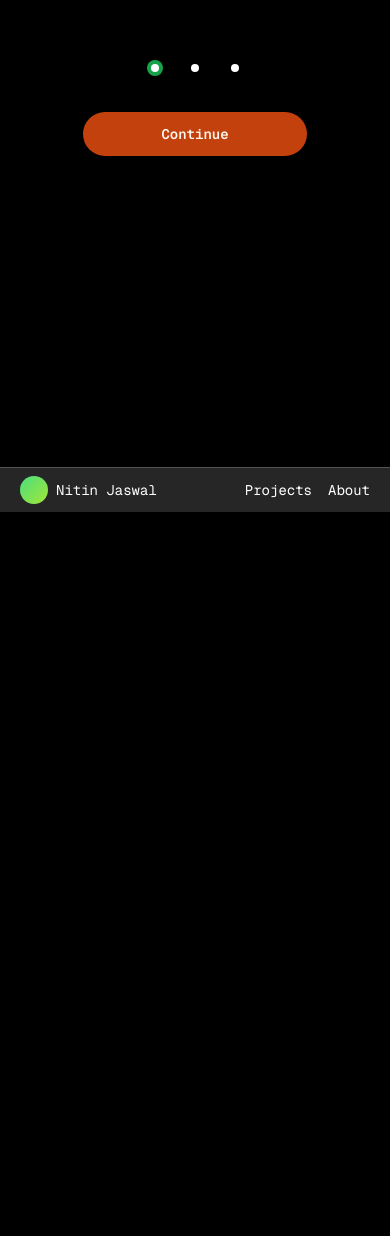
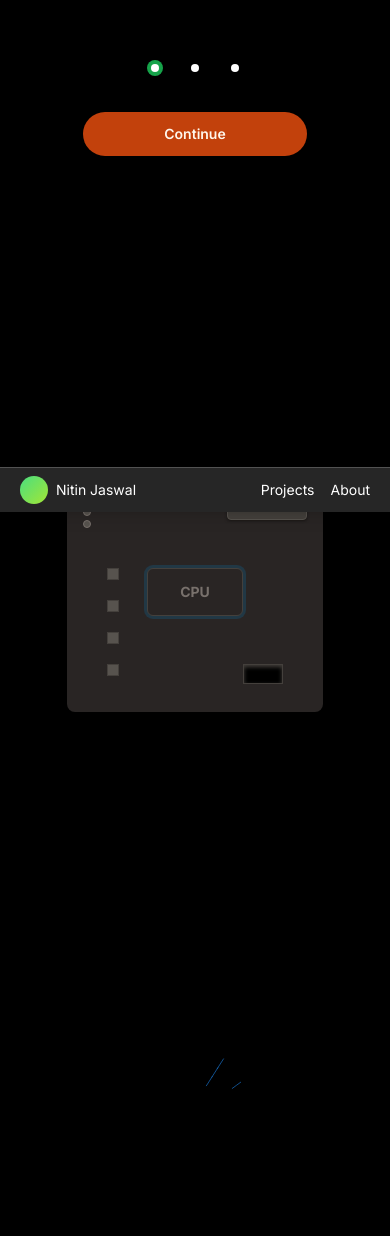
Before and after one commit to walkerthecreator/nitinjaswal, a Next.js app: page /crafts in a window 390 px wide. Shown: the part 332-1568 px from the top of the page. Before the commit the page ends 844 px from the top, so only its background shows below. Built offline with nearby package versions, Linux system fonts and the light colour scheme.

Commit message:
add photos and revamp main

```diff
--- a/src/app/crafts/page.tsx
+++ b/src/app/crafts/page.tsx
@@ -1,5 +1,11 @@
 import Craft from "@/components/crafts/stepper";
+import BackgroundLines from "@/components/crafts/background-lines";
 
 export default function CraftsPage() {
-    return <Craft />
+    return (
+    <>
+    <Craft />
+    <BackgroundLines />
+    </>
+    )
 }
--- a/src/app/layout.tsx
+++ b/src/app/layout.tsx
@@ -1,10 +1,10 @@
 import type { Metadata } from "next";
-import { GeistMono } from 'geist/font/mono';
+import { Inter } from 'next/font/google';
 import "./globals.css";
 import Nav from "@/components/Nav";
 import { Analytics } from "@vercel/analytics/react";
 
-// const inter = Inter({ subsets: ["latin"] });
+const inter = Inter({ subsets: ["latin"] });
 
 export const metadata: Metadata = {
   title: "Nitin Jaswal",
@@ -18,7 +18,7 @@ export default function RootLayout({
 }>) {
   return (
     <html lang="en">
-      <body className={ GeistMono.className + " bg-black text-white text-sm"}>
+      <body className={ inter.className + " bg-black text-white text-sm"}>
         <Nav></Nav>
         {children}
         <Analytics/>
--- a/src/app/page.tsx
+++ b/src/app/page.tsx
@@ -6,8 +6,8 @@ import { motion } from "framer-motion";
 import { ScrollArea } from "@/components/ui/scroll-area";
 import { Sparkle, Mail, Calendar, Twitter } from "lucide-react";
 import { instrumentSerif } from "@/lib/font";
-import { cn } from "@/lib/utils";``
-
+import { cn } from "@/lib/utils";
+``;
 
 const icons = [
   {
@@ -27,9 +27,9 @@ const icons = [
     title: "ReactJs",
   },
   {
-    icon : "redux.svg" ,
-    title : "Redux"
-  } ,
+    icon: "redux.svg",
+    title: "Redux",
+  },
   {
     icon: "tailwindcss.svg",
     title: "TailwindCSS",
@@ -55,36 +55,36 @@ const icons = [
     title: "PostgreSQL",
   },
   {
-    icon : "git.svg" ,
-    title : 'Git'
-  }
+    icon: "git.svg",
+    title: "Git",
+  },
 ];
 
 const workExperiences = [
   {
-    title : "Freelance Fullstack Developer",
-    date : "March, 2025 - Present",
+    title: "Freelance Fullstack Developer",
+    date: "March, 2025 - Present",
   },
   {
     title: "Full Stack Engineer",
     date: "Sep, 2024 - March, 2025",
-    company : "Blockchain Startup",
+    company: "Blockchain Startup",
     isPresent: true,
     points: [
       "Developing a WLS to Offset carbon emissions with seamless integration.",
       "Enabled real-time updates via configurable webhooks and callback mechanisms.",
-      "Architect solution with rate-limiting, caching, and auto-scaling mechanisms."
-    ]
+      "Architect solution with rate-limiting, caching, and auto-scaling mechanisms.",
+    ],
   },
   {
     title: "Full Stack Engineer",
     date: "June, 2023 - June, 2024",
-    company : "Service Based",
+    company: "Service Based",
     points: [
       'Built an <span class="highlight">Image Annonation</span> tool for creating Annonations of Tractors for <span class="highlight">New Holland</span>.',
       "Utilized NodeJs, MySQL and FabricJs as the core tech stack.",
-      "Assisted in the building and integrated a real-time monitoring system using Node.Js and WebSockets."
-    ]
+      "Assisted in the building and integrated a real-time monitoring system using Node.Js and WebSockets.",
+    ],
   },
   {
     title: "Frontend Developer Intern",
@@ -92,13 +92,13 @@ const workExperiences = [
     points: [
       "Revamped UI and Improved UX for Various Client Web Apps",
       "Contributed to web apps involving JavaScript, jQuery, CSS,HTML and MySQL.",
-      "Implemented backend functionalities, gaining hands-on experience in Node.js along with Express.js."
-    ]
+      "Implemented backend functionalities, gaining hands-on experience in Node.js along with Express.js.",
+    ],
   },
   {
-    title : "Freelance Frontend Developer",
-    date : "June, 2022 - Nov, 2023"
-  }
+    title: "Freelance Frontend Developer",
+    date: "June, 2022 - Nov, 2023",
+  },
 ];
 
 export default function Home() {
@@ -107,8 +107,6 @@ export default function Home() {
     <>
       <div className="min-w-screen min-h-screen px-2">
         <ScrollArea className="h-[calc(100vh-3rem)]">
-
-
           <motion.img
             src="/images/space.png"
             alt="landscape"
@@ -124,75 +122,145 @@ export default function Home() {
                 rotate: {
                   duration: 10,
                   ease: "linear",
-                repeat: Infinity
-              }
-            }
+                  repeat: Infinity,
+                },
+              },
             }}
           />
 
-        <section className="flex flex-col justify-evenly -translate-y-10 items-center min-h-screen w-11/12  md:w-3/5 mx-auto">
+          <section className="flex flex-col max-w-2xl  items-start justify-start pt-40 gap-4 min-h-screen w-11/12  md:w-3/5 mx-auto">
             <motion.h1
               initial={{ y: 10, opacity: 0, filter: "blur(10px)" }}
               animate={{ y: 0, opacity: 1, filter: "blur(0px)" }}
               transition={{ duration: 0.4, ease: "easeOut" }}
-            className="w-full max-w-lg"
+              className={`text-4xl text-left font-semibold ${instrumentSerif.className}`}
             >
-            Hi, I&apos;m Nitin Jaswal, a Software / Fullstack Engineer who&apos;s passionate about building products and experiences
+              Nitin Jaswal
             </motion.h1>
+            <motion.h1
+              initial={{ y: 10, opacity: 0, filter: "blur(10px)" }}
+              animate={{ y: 0, opacity: 0.9, filter: "blur(0px)" }}
+              transition={{ duration: 0.4, ease: "easeOut" }}
+              className="w-full text-start leading-relaxed "
+            >
+              a Software / Fullstack Engineer passionate about crafting
+              meaningful products and user experiences. Lately, I&apos;ve been
+              diving deeper into app development and exploring the exciting
+              world of Generative AI. Always learning, always building — trying
+              to live up to the word <span className="italic">engineer</span>.
+            </motion.h1>
+
+            <div className="flex items-center justify-center gap-4 mt-10">
+              <motion.img
+                initial={{ y: 30, opacity: 0, filter: "blur(10px)" }}
+                animate={{ y: 0, opacity: 1, filter: "blur(0px) saturate(0) contrast(1.2) brightness(0.8)" }}
+                transition={{ duration: 0.5, ease: "easeOut" }}
+                src="/images/nitin-0.jpeg"
+                alt="Nitin Jaswal"
+                width={200}
+                height={200}
+                className="h-52 w-56 rounded-md object-cover ring ring-stone-800 border border-stone-700 saturate-0 "
+              />
+              <motion.img
+                initial={{ y: 30, opacity: 0, filter: "blur(10px)" }}
+                animate={{ y: 0, opacity: 1, filter: "blur(0px) saturate(0)" }}
+                transition={{ duration: 0.5, ease: "easeOut" }}
+                src="/images/nitin-second.jpg"
+                alt="Nitin Jaswal"
+                width={200}
+                height={200}
+                className="h-52 w-56 rounded-md  object-cover border ring ring-stone-800 border-stone-600 saturate-0 "
+              />
+              <motion.img
+                initial={{ y: 30, opacity: 0, filter: "blur(10px)" }}
+                animate={{ y: 0, opacity: 1, filter: "blur(0px) saturate(0)" }}
+                transition={{ duration: 0.5, ease: "easeOut" }}
+                src="/images/nitin-third.jpg"
+                alt="Nitin Jaswal"
+                width={200}
+                height={200}
+                className="h-52 w-56  rounded-md object-cover border ring ring-stone-800 border-stone-600 saturate-0 "
+              />
+            </div>
           </section>
 
-        <section className="min-h-screen min-w-screen flex items-center justify-center">
+          <section className="min-w-screen flex items-center justify-center min-h-screen">
             <div className="max-w-xl md:max-w-3xl w-full mx-auto">
               <div className="w-full py-4">
-                <h1 className={`${instrumentSerif.className} text-3xl mb-20 text-center`}>Timeline</h1>
+                <h1
+                  className={`${instrumentSerif.className} text-3xl mb-20 text-center`}
+                >
+                  Timeline
+                </h1>
                 <div className="space-y-8 mx-4">
-                  {
-                    workExperiences.map((work , index) => (
-                      <div className="flex flex-col md:flex-row justify-between items-start md:items-center gap-1 md:gap-3" key={index}>
+                  {workExperiences.map((work, index) => (
+                    <div
+                      className="flex flex-col md:flex-row justify-between items-start md:items-center gap-1 md:gap-3"
+                      key={index}
+                    >
                       <div className="text-neutral-400">{work.date}</div>
                       <div className="border border-dashed border-neutral-700 flex-1 hidden md:block" />
                       <div className="flex items-center gap-2">
                         {work.title}
-                          {
-                            work.company && (
-                              <span className="text-neutral-400">({work.company})</span>
-                            )
-                          }
+                        {work.company && (
+                          <span className="text-neutral-400">
+                            ({work.company})
+                          </span>
+                        )}
                       </div>
                     </div>
-                    ))
-                  }
+                  ))}
                 </div>
               </div>
             </div>
           </section>
 
-
-        <section className="max-w-xl mx-auto min-h-screen flex flex-col gap-10 items-center justify-center">
-          <h1 className={`text-3xl ${instrumentSerif.className}`}>Tech Cloud</h1>
+          <section className="max-w-xl mx-auto flex flex-col gap-10 items-center h-screen justify-center">
+            <h1 className={`text-3xl ${instrumentSerif.className}`}>
+              Tech Cloud
+            </h1>
             <div className="grid grid-cols-4 gap-8">
-            {icons.map((item , index) => (
-              <div key={index} className="flex flex-col items-center gap-2 group">
-                <Image width={48} height={48} src={item.icon} alt={item.title} className="h-12 w-12 saturate-0 invert " />
-                <span className="text-xs opacity-0 group-hover:opacity-100 transition-opacity">{item.title}</span>
+              {icons.map((item, index) => (
+                <div
+                  key={index}
+                  className="flex flex-col items-center gap-2 group"
+                >
+                  <Image
+                    width={48}
+                    height={48}
+                    src={item.icon}
+                    alt={item.title}
+                    className="h-12 w-12 saturate-0 invert "
+                  />
+                  <span className="text-xs opacity-0 group-hover:opacity-100 transition-opacity">
+                    {item.title}
+                  </span>
                 </div>
               ))}
-
             </div>
           </section>
-
 
           <section className="max-w-4xl mx-auto h-96 md:min-h-screen flex rounded-xl flex-col gap-10 items-center justify-center">
             <div className="w-full relative grid md:grid-cols-2 rounded-xl overflow-hidden">
               <div
-            className={cn("bg-neutral-800 p-6 flex flex-col items-center justify-center gap-4" , isContactOpen && "max-sm:h-[400px] max-sm:pb-40")}>
-  <h2 className={`${instrumentSerif.className} font-bold text-4xl`}>Let&apos;s build your Next Big Idea</h2>
+                className={cn(
+                  "bg-neutral-800 p-6 flex flex-col items-center justify-center gap-4",
+                  isContactOpen && "max-sm:h-[400px] max-sm:pb-40"
+                )}
+              >
+                <h2
+                  className={`${instrumentSerif.className} font-bold text-4xl`}
+                >
+                  Let&apos;s build your Next Big Idea
+                </h2>
 
                 <div className="relative w-full">
                   <motion.button
                     onClick={() => setIsContactOpen(!isContactOpen)}
-      className="w-full bg-white text-primary p-3 rounded-xl flex items-center mt-4 justify-center gap-2 ring ring-neutral-600">
-      <Sparkle className="h-4 w-4" />Get in Touch
+                    className="w-full bg-white text-primary p-3 rounded-xl flex items-center mt-4 justify-center gap-2 ring ring-neutral-600"
+                  >
+                    <Sparkle className="h-4 w-4" />
+                    Get in Touch
                   </motion.button>
 
                   {isContactOpen && (
@@ -202,8 +270,8 @@ export default function Home() {
                           className="flex flex-col justify-center gap-2 w-full absolute left-0 right-0"
                           initial={{ opacity: 1 }}
                           animate={{ opacity: 1 }}
-            exit={{ opacity: 0 }}>
-
+                          exit={{ opacity: 0 }}
+                        >
                           <motion.a
                             initial={{ y: -20, opacity: 0 }}
                             animate={{ y: 0, opacity: 1 }}
@@ -212,7 +280,8 @@ export default function Home() {
                             href="https://twitter.com/nitinjaswal26"
                             target="_blank"
                             rel="noopener noreferrer"
-              className="bg-neutral-700 hover:bg-neutral-600 p-3 w-full rounded-full flex gap-2 items-center justify-center z-20">
+                            className="bg-neutral-700 hover:bg-neutral-600 p-3 w-full rounded-full flex gap-2 items-center justify-center z-20"
+                          >
                             <Twitter className="h-5 w-5" />
                             twitter / X
                           </motion.a>
@@ -223,7 +292,8 @@ export default function Home() {
                             exit={{ y: -10, opacity: 0 }}
                             transition={{ duration: 0.2, delay: 0.1 }}
                             href="mailto:nitinjaswal2616@gmail.com"
-              className="bg-neutral-700 hover:bg-neutral-600 p-3 w-full rounded-full flex gap-2 items-center justify-center z-10">
+                            className="bg-neutral-700 hover:bg-neutral-600 p-3 w-full rounded-full flex gap-2 items-center justify-center z-10"
+                          >
                             <Mail className="h-5 w-5" />
                             nitinjaswal2616
                           </motion.a>
@@ -236,7 +306,8 @@ export default function Home() {
                             href="https://cal.com/nitinjaswal/30min"
                             target="_blank"
                             rel="noopener noreferrer"
-              className="bg-neutral-700 hover:bg-neutral-600 p-3 w-full rounded-full flex gap-2 items-center justify-center z-0">
+                            className="bg-neutral-700 hover:bg-neutral-600 p-3 w-full rounded-full flex gap-2 items-center justify-center z-0"
+                          >
                             <Calendar className="h-5 w-5" />
                             schedule a call
                           </motion.a>
@@ -247,11 +318,17 @@ export default function Home() {
                 </div>
 
                 <motion.div className="flex items-center gap-1">
-    <div className="bg-green-500 h-2 w-2 rounded-xl"/>
+                  <div className="bg-green-500 h-2 w-2 rounded-xl" />
                   <span className="text-xs">Open for New Oppurtuinities</span>
                 </motion.div>
               </div>
-                <Image height={500} width={700} src="/images/me.jpg" alt="landscape" className="hidden md:inline h-[500px] w-full object-cover object-top" />
+              <Image
+                height={500}
+                width={700}
+                src="/images/me.jpg"
+                alt="landscape"
+                className="hidden md:inline h-[500px] w-full object-cover object-top"
+              />
             </div>
           </section>
         </ScrollArea>
--- /dev/null
+++ b/src/components/crafts/background-lines.tsx
@@ -0,0 +1,86 @@
+"use client"
+import { motion } from "framer-motion"
+
+const lines = ["M2138 4273C3317.13 4273 4273 3317.13 4273 2138C4273 958.872 3317.13 3 2138 3C958.872 3 3 958.872 3 2138C3 3317.13 958.872 4273 2138 4273Z"
+, "M1028.01 1.49521L2.19434 1614.17"
+, "M1028.01 1.49521L2.19434 1614.17"
+, "M1028.01 1.49521L2.19434 1614.17"
+]
+
+export default function BackgroundLines(){
+    const pathVariants = {
+        initial: {
+            strokeDashoffset: 800,
+            strokeDasharray: "50 800",
+        },
+        animate: {
+            strokeDashoffset: 0 ,
+            strokeDasharray: "30 800",
+            // opacity : [0 , 1 , 1, 0 ]
+        }
+    }
+
+    return <>
+    <div className="h-screen w-screen  inset-0">
+<div className="w-full h-40 flex justify-center items-center">
+
+
+    <div className="bg-stone-800 h-60 w-64 rounded-lg relative">
+        <div className="w-2 h-2 rounded-full bg-stone-600 relative top-6 left-4 border border-stone-500" />
+        <div className="w-2 h-2 rounded-full bg-stone-600 relative top-7 left-4 border border-stone-500" />
+        <div className="w-2 h-2 rounded-full bg-stone-600 relative top-8 left-4 border border-stone-500" />
+
+        <div className="w-20 h-6 bg-stone-700 border border-stone-600 shadow shadow-stone-900 rounded absolute top-6 right-4" />
+
+
+        <div className="bg-stone-600 border border-stone-700 absolute h-3 w-3 top-24 left-10" />
+        <div className="bg-stone-600 border border-stone-700 absolute h-3 w-3 top-32 left-10" />
+        <div className="bg-stone-600 border border-stone-700 absolute h-3 w-3 top-40 left-10" />
+        <div className="bg-stone-600 border border-stone-700 absolute h-3 w-3 top-48 left-10" />
+
+        <div className="bg-black shadow-inner shadow-stone-700 border border-stone-700 absolute h-5 w-10 top-48 right-10" />
+
+
+        <div className="w-24 rounded-md h-12 bg-stone-800 ring ring-sky-600/20 border absolute top-1/2 left-1/2 -translate-x-1/2 -translate-y-1/2 border-stone-700 flex justify-center items-center">
+            <h2 className="text-stone-500 font-bold">
+                CPU
+            </h2>
+        </div>
+    </div>
+</div>
+
+        <motion.svg
+        viewBox="0 0 1440 900"
+        fill="none"
+        xmlns="http://www.w3.org/2000/svg"
+        // initial={{opacity: 0}}
+        // animate={{opacity: 1}}
+        className=" inset-0 w-full h-full"
+        >
+        {
+            lines.map((item , idx) => {
+                return <motion.path
+                key={idx}
+                d={item}
+                stroke="dodgerblue"
+                strokeWidth="2"
+                strokeLinecap="round"
+                strokeLinejoin="round"
+                variants={pathVariants}
+                initial="initial"
+                animate="animate"
+                transition={{
+                    duration : 10 ,
+                    ease : "linear",
+                    repeat : Infinity,
+                    repeatType : "loop",
+                    delay  : idx * 0.5,
+                    repeatDelay : Math.floor(Math.random() * 10 + 2),
+                }}
+                />
+            })
+        }
+            </motion.svg>
+    </div>
+    </>
+}
```
Also changed, not shown: 1 other file (tests, documents, lock files or other folders). Lines whose indentation alone changed are shown as unchanged.
